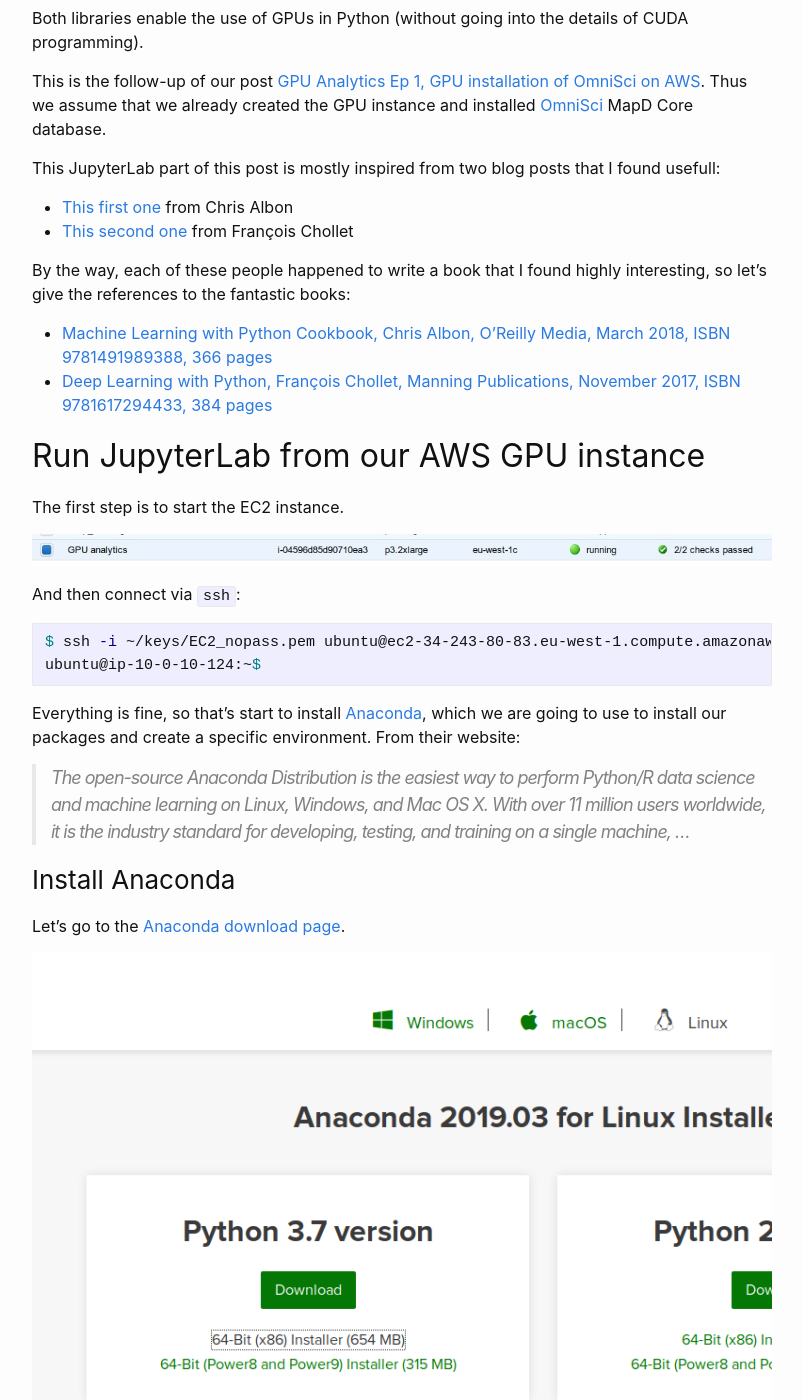
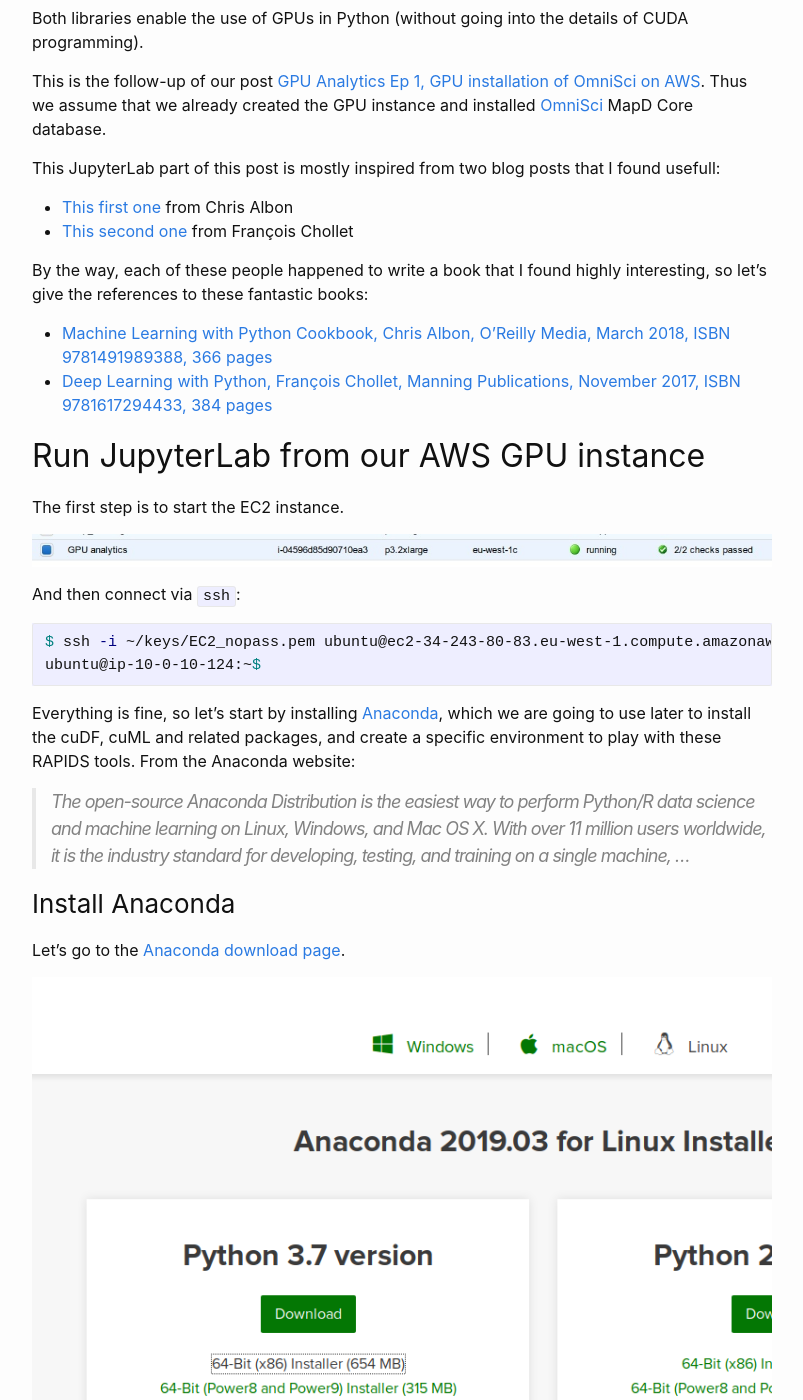
Before and after one commit to aetperf/aetperf.github.io, a Jekyll site: the page built from _posts/2019-05-06-GPU-Analytics-Ep-2,-Load-some-data-from-OmniSci-into-a-GPU-dataframe.md, in a window 1280 px wide and 1400 px high, scrolled down 526 px. Shown: the whole window, without its empty margins (238-1041 px from the left). Built offline with Jekyll 4.4.1, drawn with Linux system fonts in a browser that asks for light colours; comment, search, counter and statistics services are not loaded; some of the changed text lies outside the part shown.

Commit message:
minor updates

````diff
--- a/_posts/2019-05-06-GPU-Analytics-Ep-2,-Load-some-data-from-OmniSci-into-a-GPU-dataframe.md
+++ b/_posts/2019-05-06-GPU-Analytics-Ep-2,-Load-some-data-from-OmniSci-into-a-GPU-dataframe.md
@@ -23,7 +23,7 @@
 - [This first one](https://chrisalbon.com/aws/basics/run_project_jupyter_on_amazon_ec2/) from Chris Albon
 - [This second one](https://blog.keras.io/running-jupyter-notebooks-on-gpu-on-aws-a-starter-guide.html) from François Chollet
 
-By the way, each of these people happened to write a book that I found highly interesting, so let's give the references to the fantastic books:
+By the way, each of these people happened to write a book that I found highly interesting, so let's give the references to these fantastic books:
 - [Machine Learning with Python Cookbook, Chris Albon, O'Reilly Media, March 2018, ISBN  9781491989388, 366 pages](http://shop.oreilly.com/product/0636920085423.do)
 - [Deep Learning with Python, François Chollet, Manning Publications, November 2017, ISBN 9781617294433, 384 pages](https://www.manning.com/books/deep-learning-with-python)
 
@@ -40,7 +40,7 @@
 ubuntu@ip-10-0-10-124:~$
 ```
 
-Everything is fine, so that's start to install [Anaconda](https://www.anaconda.com/), which we are going to use to install our packages and create a specific environment. From their website:
+Everything is fine, so let's start by installing [Anaconda](https://www.anaconda.com/), which we are going to use later to install the cuDF, cuML and related packages, and create a specific environment to play with these RAPIDS tools. From the Anaconda website:
 > The open-source Anaconda Distribution is the easiest way to perform Python/R data science and machine learning on Linux, Windows, and Mac OS X. With over 11 million users worldwide, it is the industry standard for developing, testing, and training on a single machine, ...
 
 ### Install Anaconda
@@ -49,13 +49,13 @@
 
 ![Anaconda](/img/2019-05-06_01/20190506_anaconda_01.png)
 
-In the `Anaconda 2019.03 for Linux Installer > Python 3.7 version` frame, Right-click on `64-Bit (x86) Installer (654 MB)` and then `Copy Link Location` (At the time of my writing, the link is the following one: `https://repo.anaconda.com/archive/Anaconda3-2019.03-Linux-x86_64.sh`). We start by downloading this script:
+In the `Anaconda 2019.03 for Linux Installer > Python 3.7 version` frame, right-click on `64-Bit (x86) Installer (654 MB)` and then `Copy Link Location` (At the time of my writing, the link is the following one: `https://repo.anaconda.com/archive/Anaconda3-2019.03-Linux-x86_64.sh`). We download this `Anaconda3-2019.03-Linux-x86_64.sh` script with `wget`:
 
 ```bash
 ubuntu@ip-10-0-10-124:~$ wget https://repo.anaconda.com/archive/Anaconda3-2019.03-Linux-x86_64.sh
 ```
 
-Then we run the script:
+And then we run it:
 
 ```bash
 ubuntu@ip-10-0-10-124:~$ sh Anaconda3-2019.03-Linux-x86_64.sh
@@ -173,7 +173,7 @@
 
 > This rule can either be allowed for your current public IP (e.g. that of your laptop), or for any IP (e.g. 0.0.0.0/0) if the former is not possible. Note that if you do allow port 8888 for any IP, then literally anyone will be able to listen to that port on your instance (which is where we will be running our IPython notebooks). We will add password protection to the notebooks to migitate the risk of random strangers modifying them, but that may be pretty weak protection. If at all possible, you should really consider restricting the access to a specific IP. However, if your IP address changes constantly, then that is not a very pratical choice. If you are going to leave access open to any IP, then remember not to leave any sensitive data on the instance.
 
-### Create an environment for GPU anaytics
+## Create an environment for GPU anaytics
 
 We are done with the Jupyter set-up. Let's create an environment, install JupyterLab and all the RAPIDS libraries.
 
@@ -221,7 +221,7 @@
 thrift-cpp                0.12.0            h0a07b25_1002    conda-forge
 ```
 
-### Launching JupyterLab
+## Launching JupyterLab
 
 Well everything seems to be ready to launch `Jupyter Lab`. We start by c:reating a folder for the notebooks:
 
@@ -256,7 +256,7 @@
 
 We can now proceed to a very basic test of the GPU stack.
 
-### cuDF test
+## cuDF test
 
 Let's check that the GPU is ready:
 
````
